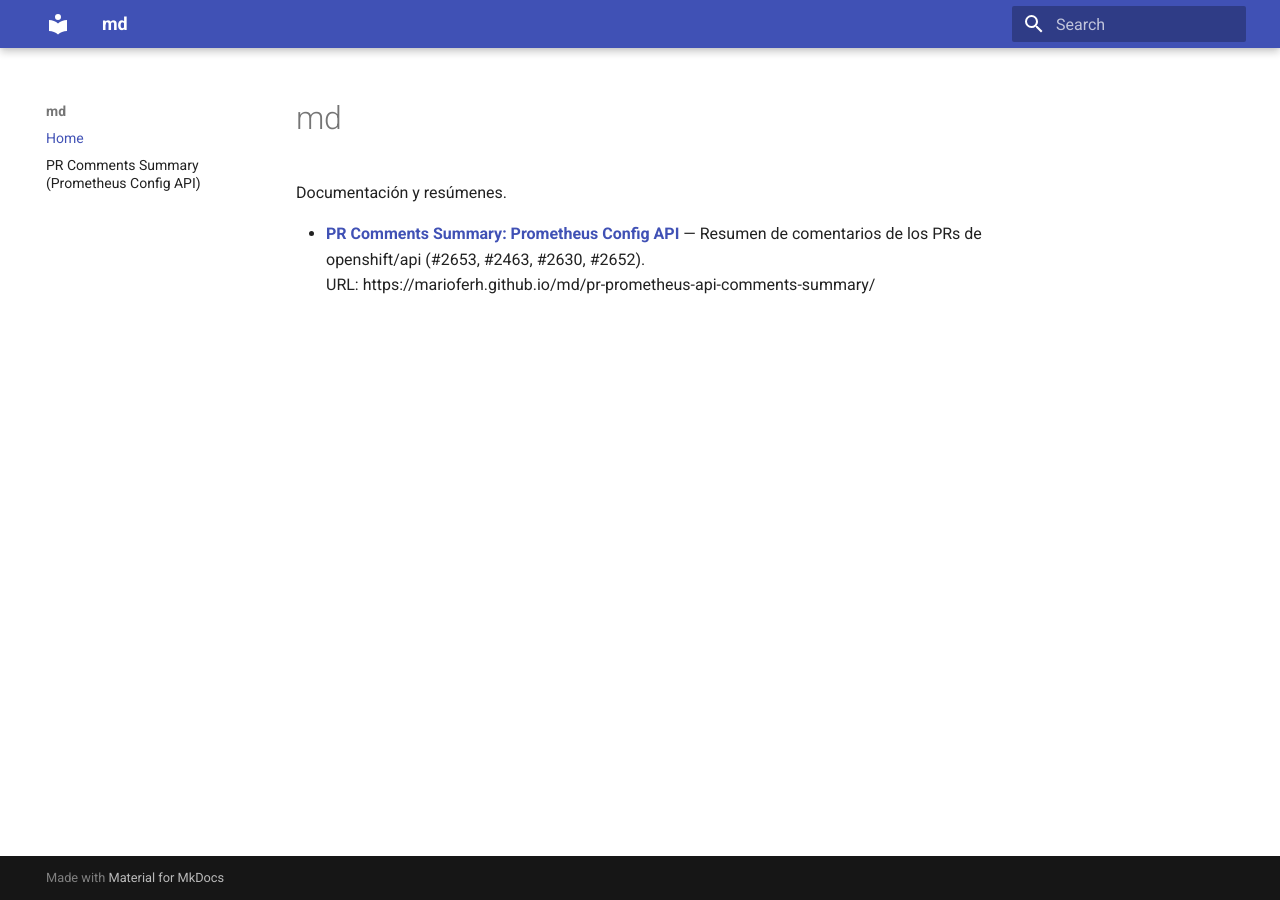
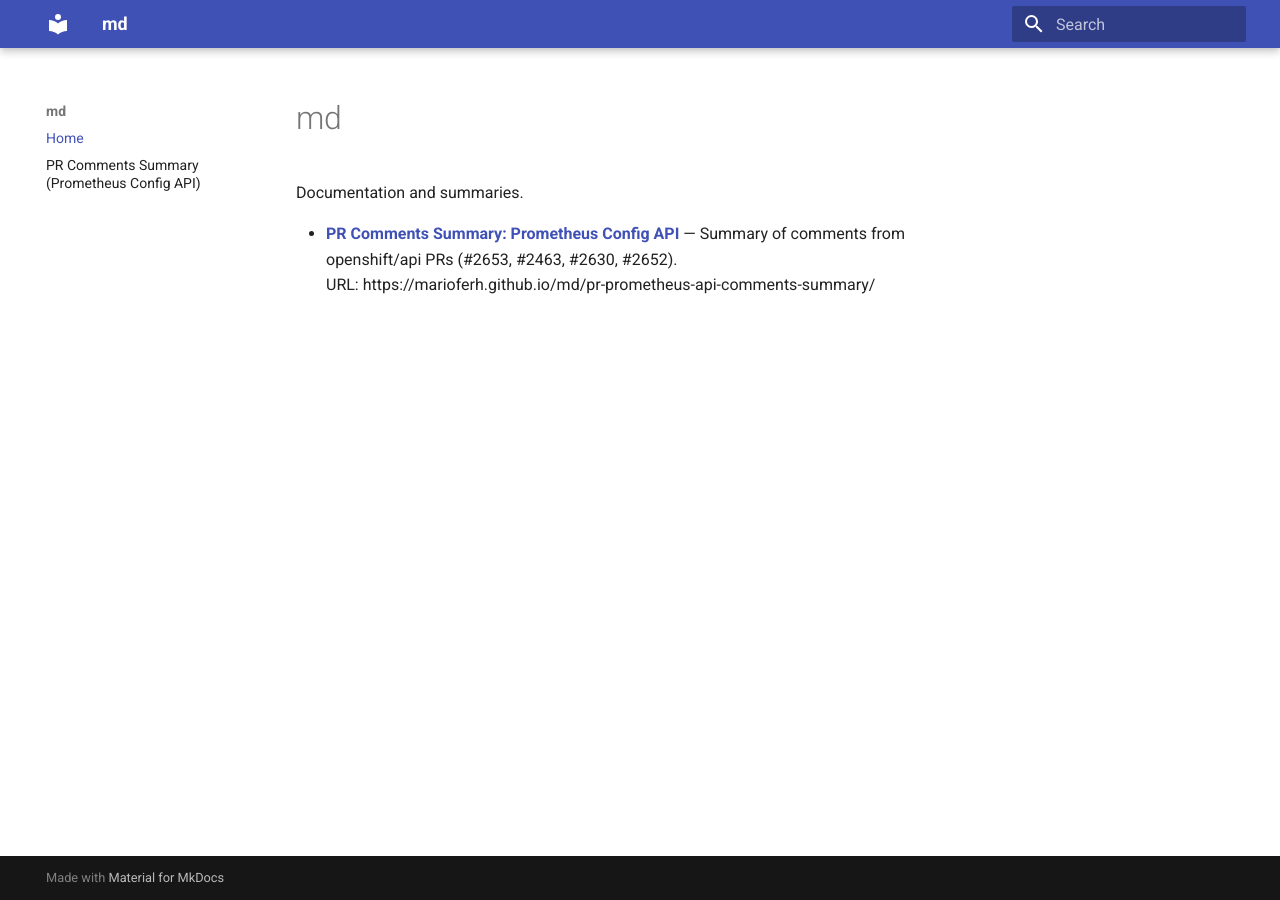
Before and after one commit to marioferh/md, an MkDocs documentation site: the page built from docs/index.md, in a window 1280 px wide. Built offline with MkDocs 1.6.1 and Material for MkDocs 9.7.7, drawn with Linux system fonts in a browser that asks for light colours.

Commit message:
Clickable section titles; translate index to English
Made-with: Cursor

```diff
--- a/docs/index.md
+++ b/docs/index.md
@@ -1,6 +1,6 @@
 # md
 
-Documentación y resúmenes.
+Documentation and summaries.
 
-- **[PR Comments Summary: Prometheus Config API](pr-prometheus-api-comments-summary.md)** — Resumen de comentarios de los PRs de openshift/api (#2653, #2463, #2630, #2652).
+- **[PR Comments Summary: Prometheus Config API](pr-prometheus-api-comments-summary.md)** — Summary of comments from openshift/api PRs (#2653, #2463, #2630, #2652).
   URL: https://marioferh.github.io/md/pr-prometheus-api-comments-summary/
```
Also changed, not shown: docs/pr-prometheus-api-comments-summary.md (+17 -17 lines).
